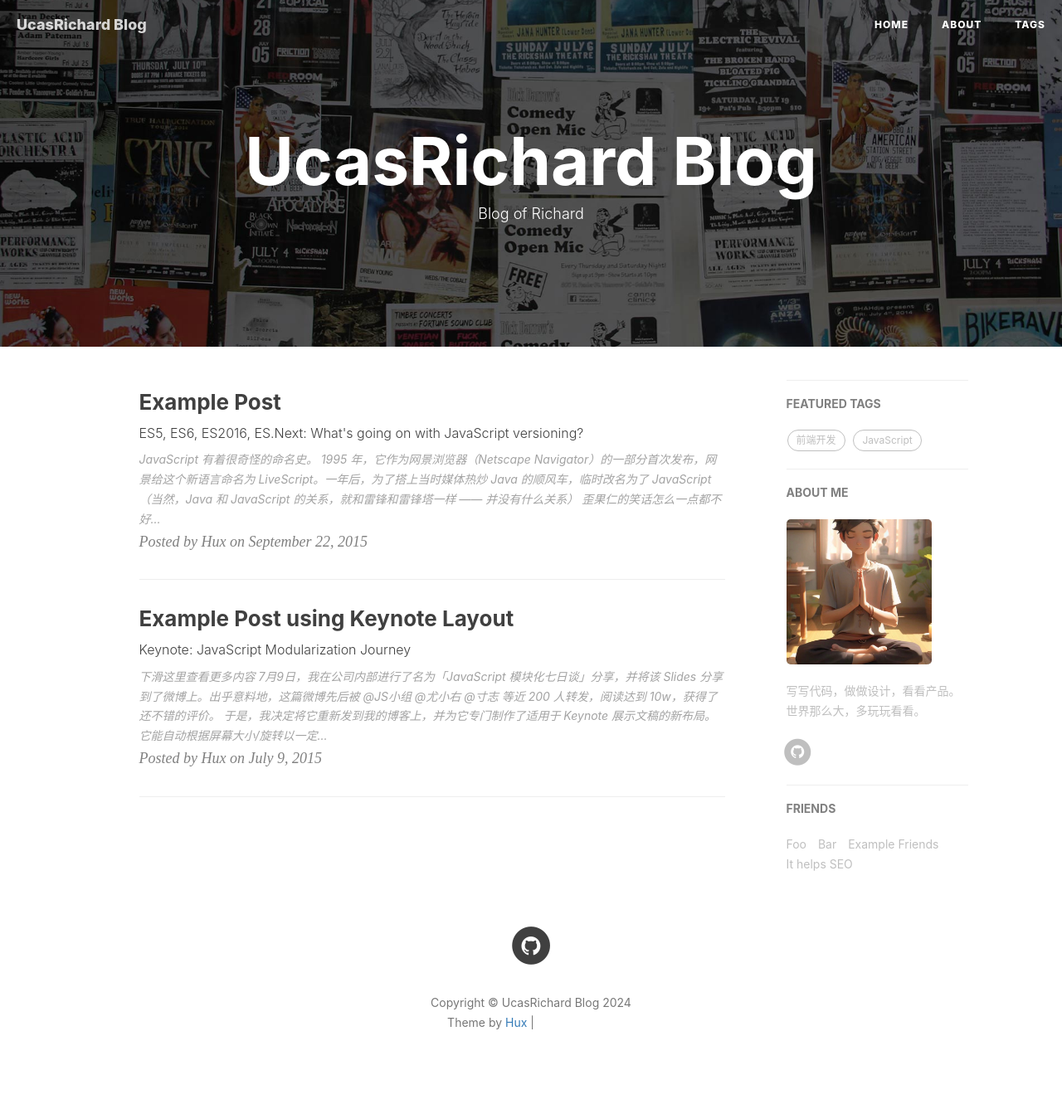
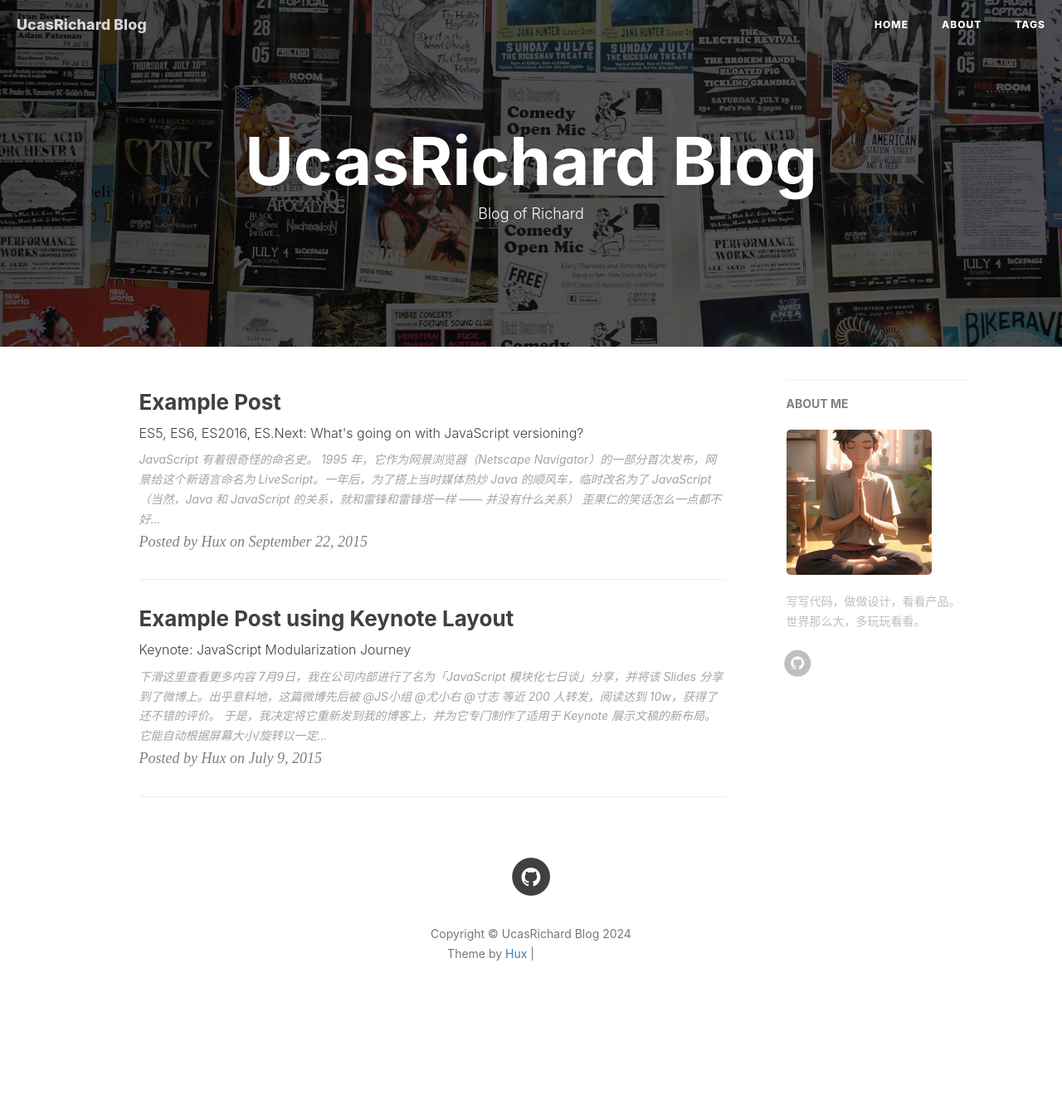
Before and after one commit to UcasRichard/ucasrichard.github.io, a Jekyll site: the page built from index.html, in a window 1280 px wide. Shown: the whole page at 83% size. Built offline with Jekyll 4.4.1, drawn with Linux system fonts in a browser that asks for light colours; nearby versions of some CDN libraries; the list of posts is cut into pages by our own code; comment, search, counter and statistics services are not loaded; after the commit the page ends 1254 px from its top, so only the background shows below that; some of the changed lines change nothing that is shown; grey boxes are pictures that could not be loaded.

Commit message:
disable featured tags and friends

```diff
--- a/_config.yml
+++ b/_config.yml
@@ -74,24 +74,24 @@
 
 
 # Featured Tags
-featured-tags: true                     # whether or not using Feature-Tags
+featured-tags: false                     # whether or not using Feature-Tags
 featured-condition-size: 1              # A tag will be featured if the size of it is more than this condition value
 
 
 
 # Friends
-friends: [
-    {
-        title: "Foo",
-        href: "#"
-    },{
-        title: "Bar",
-        href: "#"
-    },{
-        title: "Example Friends",
-        href: "#"
-    },{
-        title: "It helps SEO",
-        href: "#"
-    }
-]
+# friends: [
+#     {
+#         title: "Foo",
+#         href: "#"
+#     },{
+#         title: "Bar",
+#         href: "#"
+#     },{
+#         title: "Example Friends",
+#         href: "#"
+#     },{
+#         title: "It helps SEO",
+#         href: "#"
+#     }
+# ]
```
